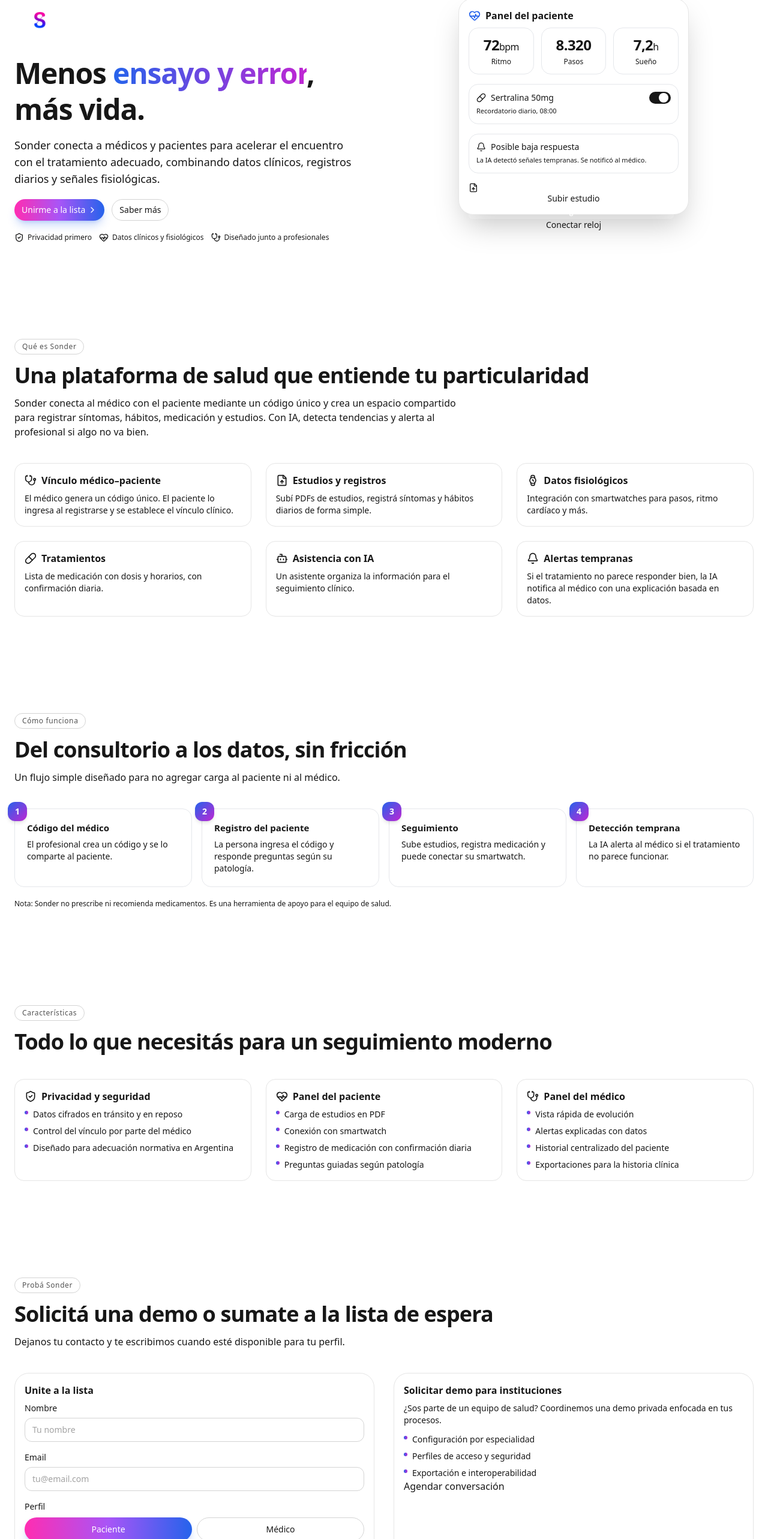
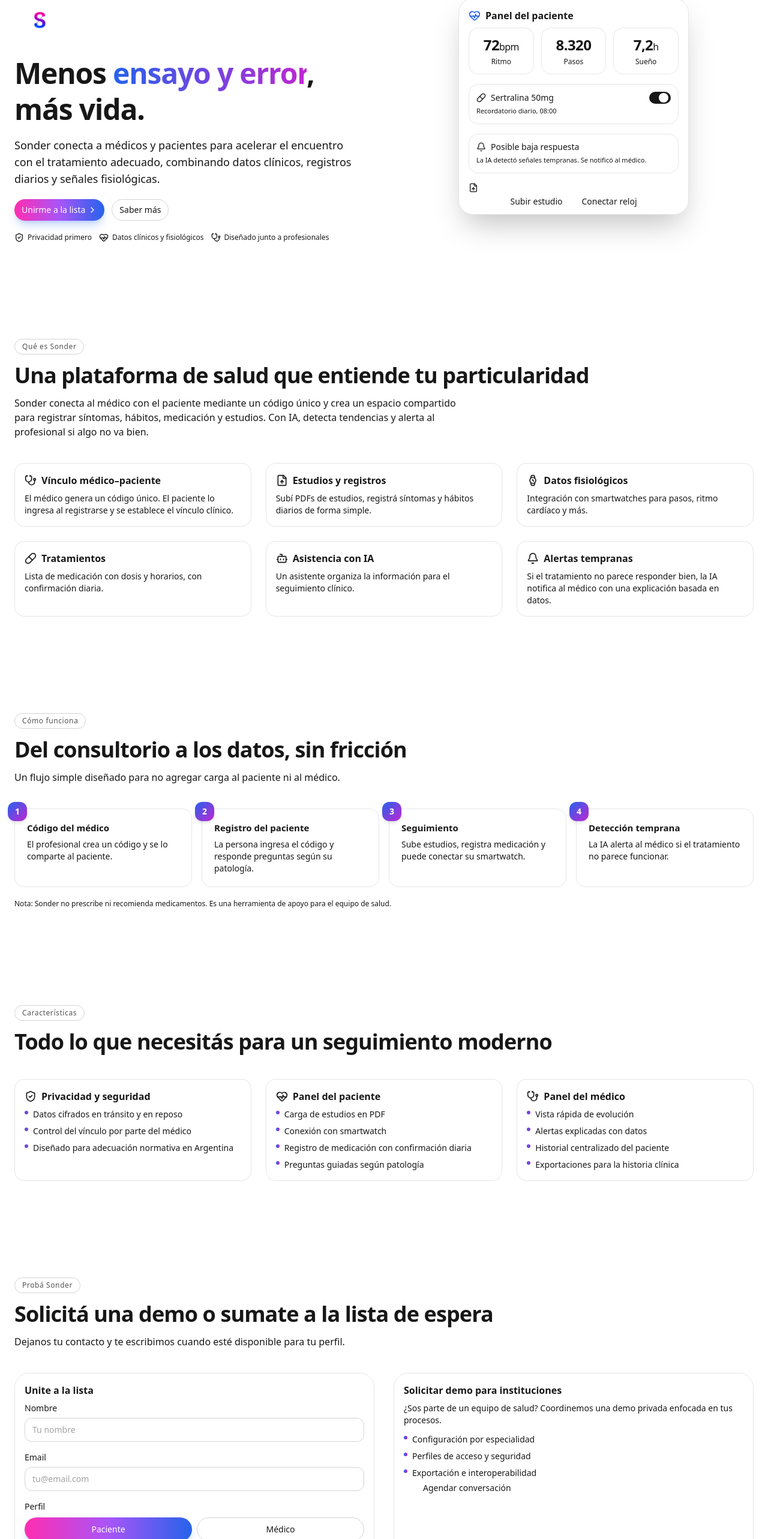
Before and after one commit to Let-so/Sonder-Web, a Next.js app: page / in a window 1280 px wide. Shown: the part 187-2753 px from the top of the page at 60% size. Built offline with nearby package versions, Linux system fonts and the light colour scheme.

Commit message:
Arreglo button

```diff
--- a/app/page.tsx
+++ b/app/page.tsx
@@ -7,6 +7,9 @@
 import { Label } from "@/components/ui/label";
 import { Switch } from "@/components/ui/switch";
 import { Badge } from "@/components/ui/badge";
+import { Send } from "lucide-react";
+import { Mail } from "lucide-react";
+
 import { Card, CardContent, CardHeader, CardTitle } from "@/components/ui/card";
 
 import {
@@ -200,12 +203,14 @@
                 <div className="flex items-center justify-between gap-2">
                  <Button variant="outline" className="w-full h-9 text-sm">
   <FileUp className="mr-2 h-4 w-4" /> Subir estudio
-          <Button variant="primary" className="w-full h-9 text-sm">
-         <span className="mr-2 grid place-items-center rounded-md bg-white/20 p-1">
-    <Watch className="h-4 w-4 text-white" />
-           </span>
-           Conectar reloj
-               </Button>
+          <Button asChild variant="primary" className="w-full h-9 text-sm justify-center">
+  <a href="#">
+    <span className="mr-2 inline-grid place-items-center rounded-md bg-white/20 p-1">
+      <Watch className="h-4 w-4 text-white" />
+    </span>
+    Conectar reloj
+  </a>
+</Button>
                 </Button>
                 </div>
               </CardContent>
@@ -377,8 +382,10 @@
                 </div>
                 <span>{role}</span>
               </div>
-
-<Button type="submit" variant="primary" className="h-10">
+<Button type="submit" variant="primary" className="h-10 w-full text-sm justify-center">
+  <span className="mr-2 inline-grid place-items-center rounded-md bg-white/20 p-1">
+    <Send className="h-4 w-4 text-white" />
+  </span>
   Enviar
 </Button>
 
@@ -406,9 +413,15 @@
                 <span className="mt-1 inline-block h-1.5 w-1.5 rounded-full bg-gradient-to-r from-blue-600 to-fuchsia-600" /> Exportación e interoperabilidad
               </li>
             </ul>
-      <Button asChild variant="primary" className="h-10">
-  <a href="mailto:hola@sonder.app">Agendar conversación</a>
+<Button asChild variant="primary" className="h-10 w-full text-sm justify-center">
+  <a href="mailto:hola@sonder.app" aria-label="Agendar conversación por email">
+    <span className="mr-2 inline-grid place-items-center rounded-md bg-white/20 p-1">
+      <Mail className="h-4 w-4 text-white" />
+    </span>
+    Agendar conversación
+  </a>
 </Button>
+
 
           </CardContent>
         </Card>
```
